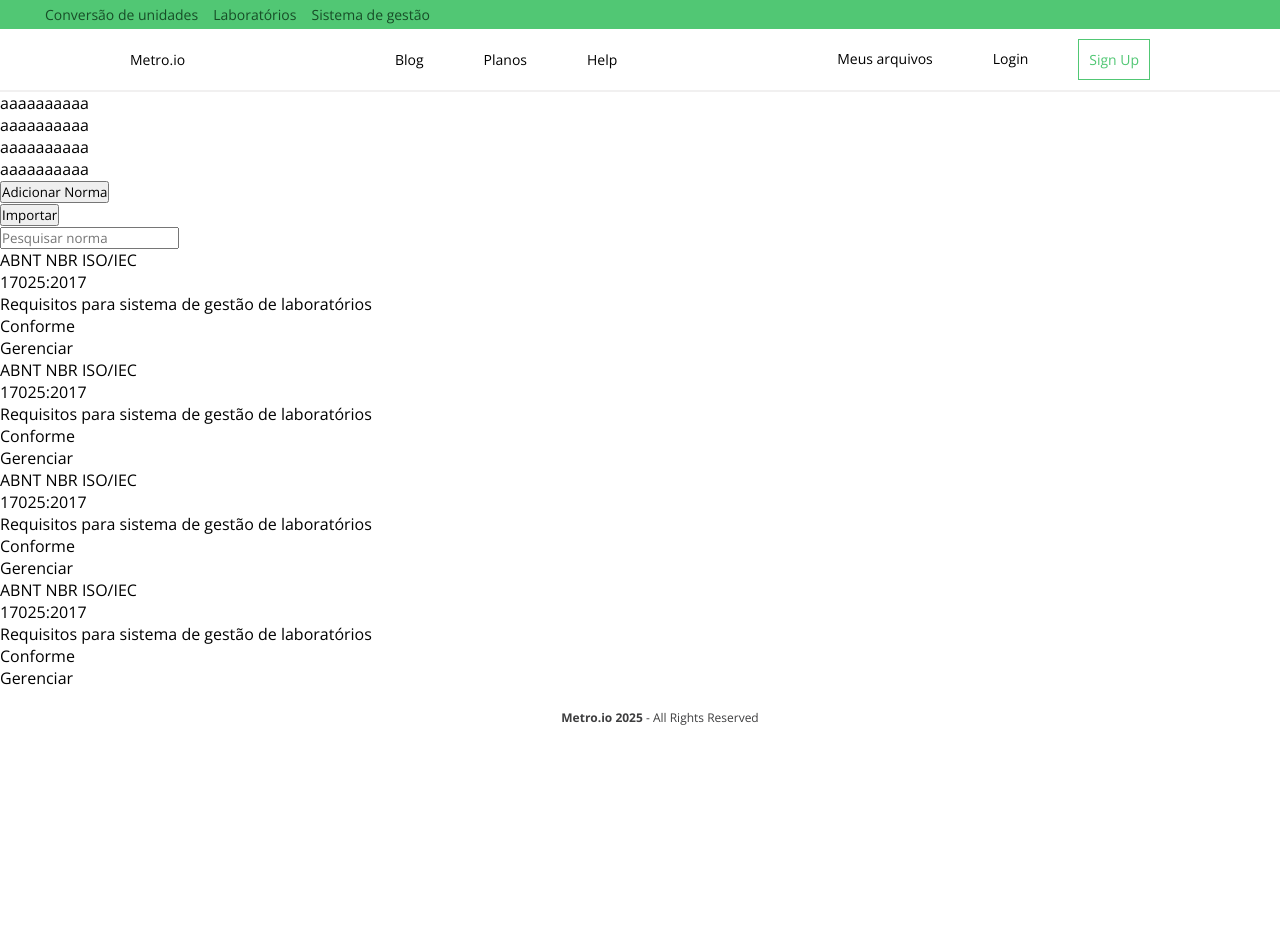
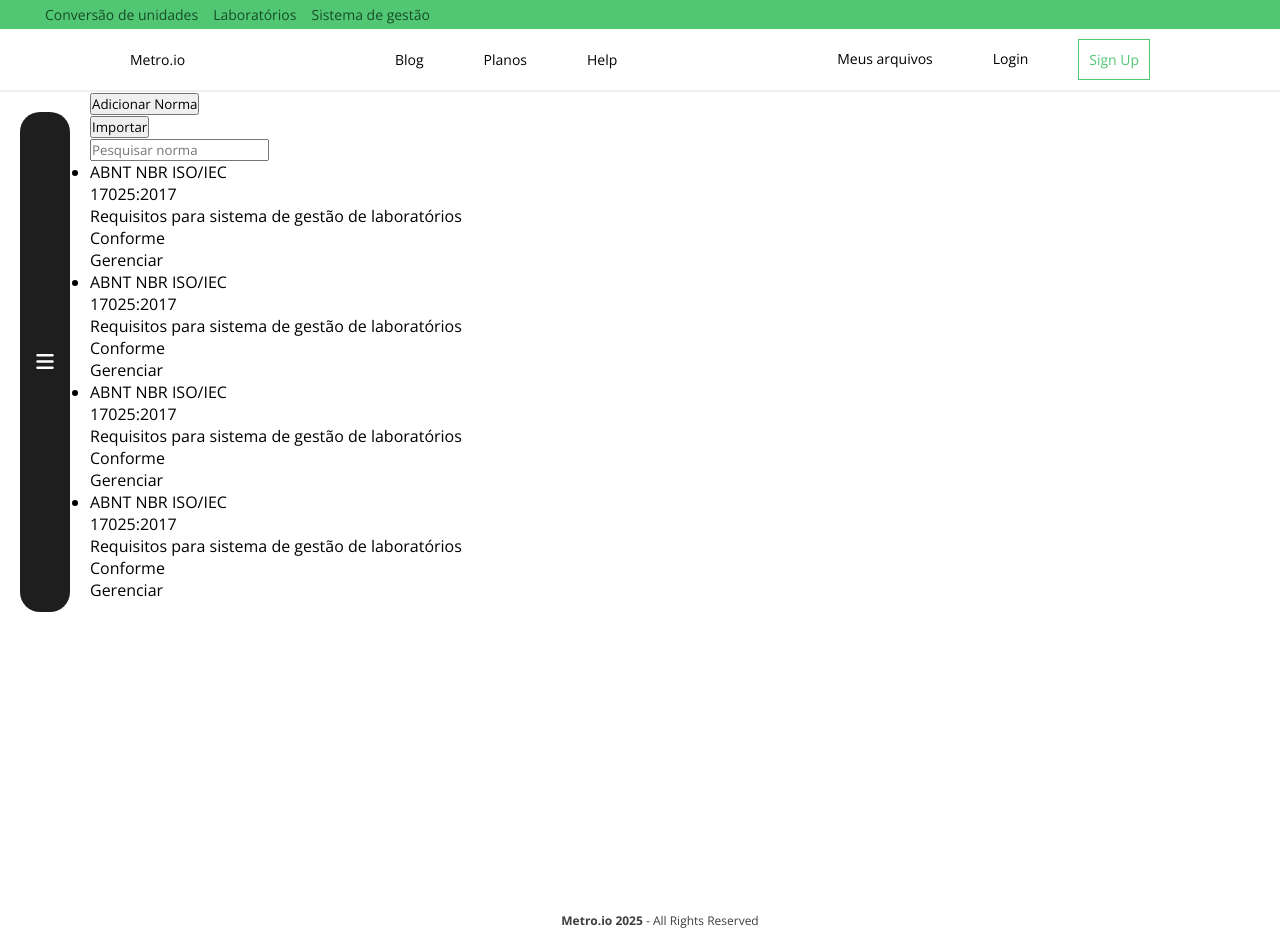
Before and after one commit to matheusknaul/normas-management, an Angular app in the folder frontend/frontend/: page /normas in a window 1280 px wide. Shown: the top 949 px of the page. Before the commit the page ends 800 px from the top, so only its background shows below. Built offline with nearby package versions, Linux system fonts and the light colour scheme.

Commit message:
create sidebar"

```diff
--- a/frontend/frontend/src/app/components/grupo/list-normas/list-normas.component.css
+++ b/frontend/frontend/src/app/components/grupo/list-normas/list-normas.component.css
@@ -0,0 +1,46 @@
+.main-container{
+    display: flex;
+    flex-direction: row;
+    height: 100vh;
+
+}
+
+.sidebar{
+    max-height: 500px;
+    margin: 20px;
+    background-color: #1e1e1e;
+    min-width: 50px;
+    color: white;
+    border-radius: 20px;
+    display: flex;
+    justify-content: center;
+}
+
+.menu-button{
+    margin: 10px;
+    display: flex;
+    align-items: center;
+    justify-content: center;
+}
+
+.menu-button i{
+    font-size: 20px;
+}
+
+/* .siderbar ul{
+    list-style: none;
+    width: 100%;
+}
+
+.sidebar ul li{
+    margin-bottom: 1.2rem;
+} */
+
+/* .sidebar ul li{
+    color: #ccc;
+    text-decoration: none;
+    padding: 0.5rem 1rem;
+    display: block;
+    border-radius: 5px;
+    transition: background 0.3s, color 0.3s;
+} */
--- a/frontend/frontend/src/app/components/grupo/list-normas/list-normas.component.html
+++ b/frontend/frontend/src/app/components/grupo/list-normas/list-normas.component.html
@@ -1,14 +1,9 @@
 <div class="main-container">
-    <div class="menu-bar">
-        <div class="list-container">
-            <ul>
-                <li>aaaaaaaaaa</li>
-                <li>aaaaaaaaaa</li>
-                <li>aaaaaaaaaa</li>
-                <li>aaaaaaaaaa</li>
-            </ul>
+    <nav class="sidebar">
+        <div class="menu-button">
+            <i class="fa-solid fa-bars"></i>
         </div>
-    </div>
+    </nav>
 
     <div class="window-container">
         <div class="man-normas">
```
